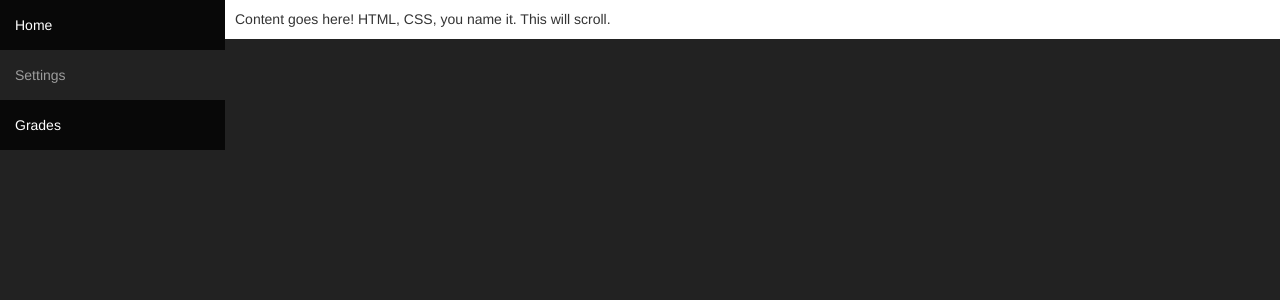
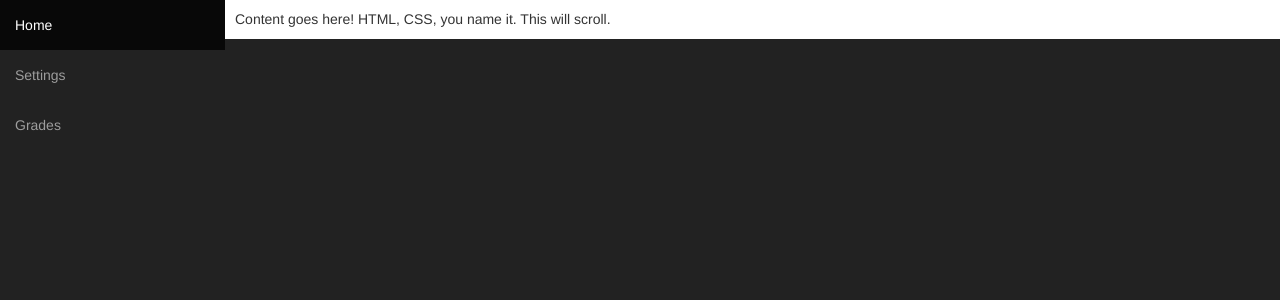
Before and after one commit to robert-sandor/student_management, a Flask app: template app/templates/student/welcome.html in a window 1280 px wide. Shown: the part 51-351 px from the top of the page. Run offline with Flask 2, Linux system fonts and the light colour scheme; the template is opened without the code that fills it, so the values that code supplies are empty; some libraries are stand-ins or nearby versions.

Commit message:
Removed active marker from navbar element

```diff
--- a/app/templates/student/welcome.html
+++ b/app/templates/student/welcome.html
@@ -17,7 +17,7 @@
 
 {% block navigation %}
     {{ super() }}
-    <li class="active">
+    <li>
         <a href="#">Grades</a>
     </li>
 {% endblock %}
```
